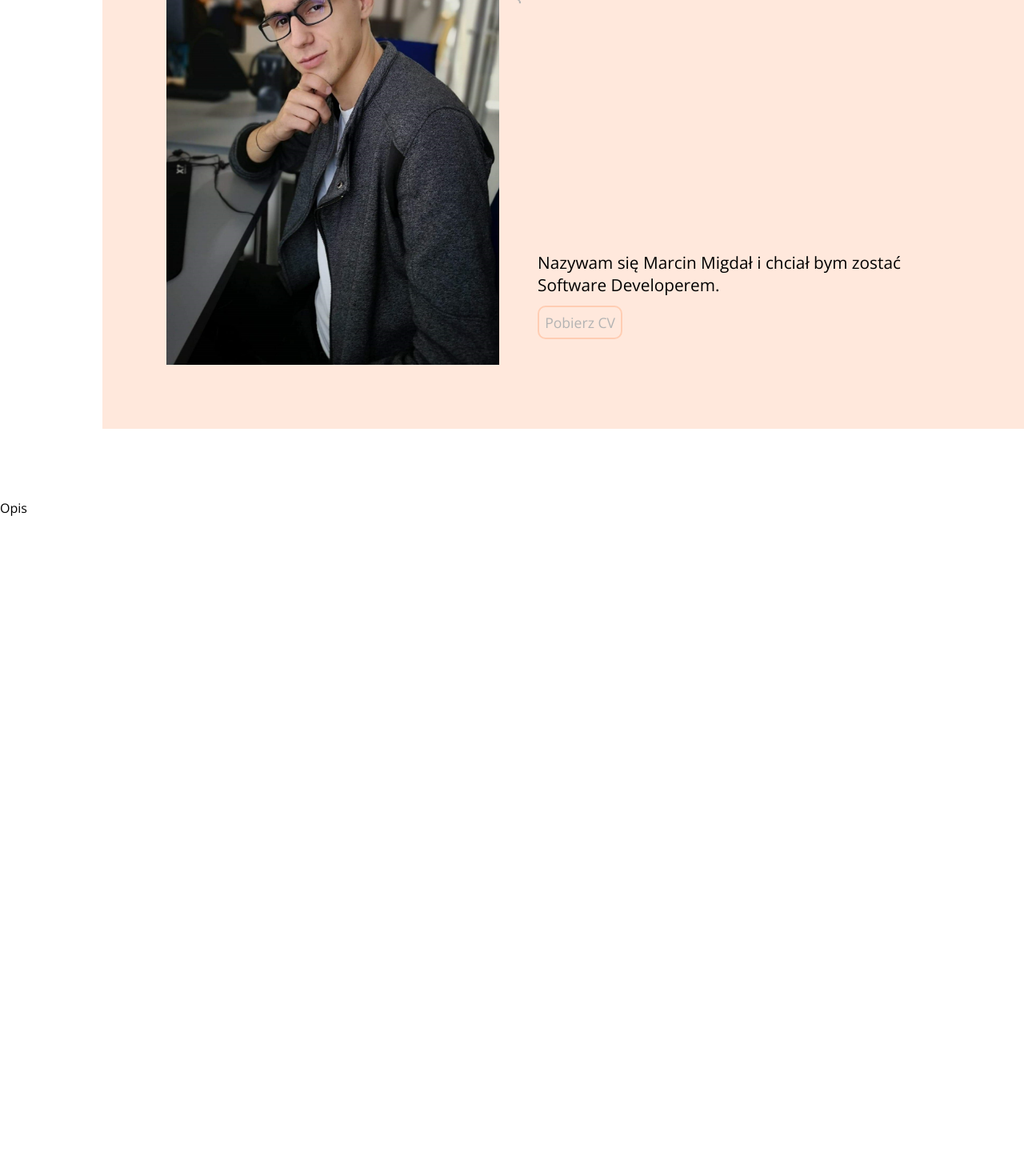
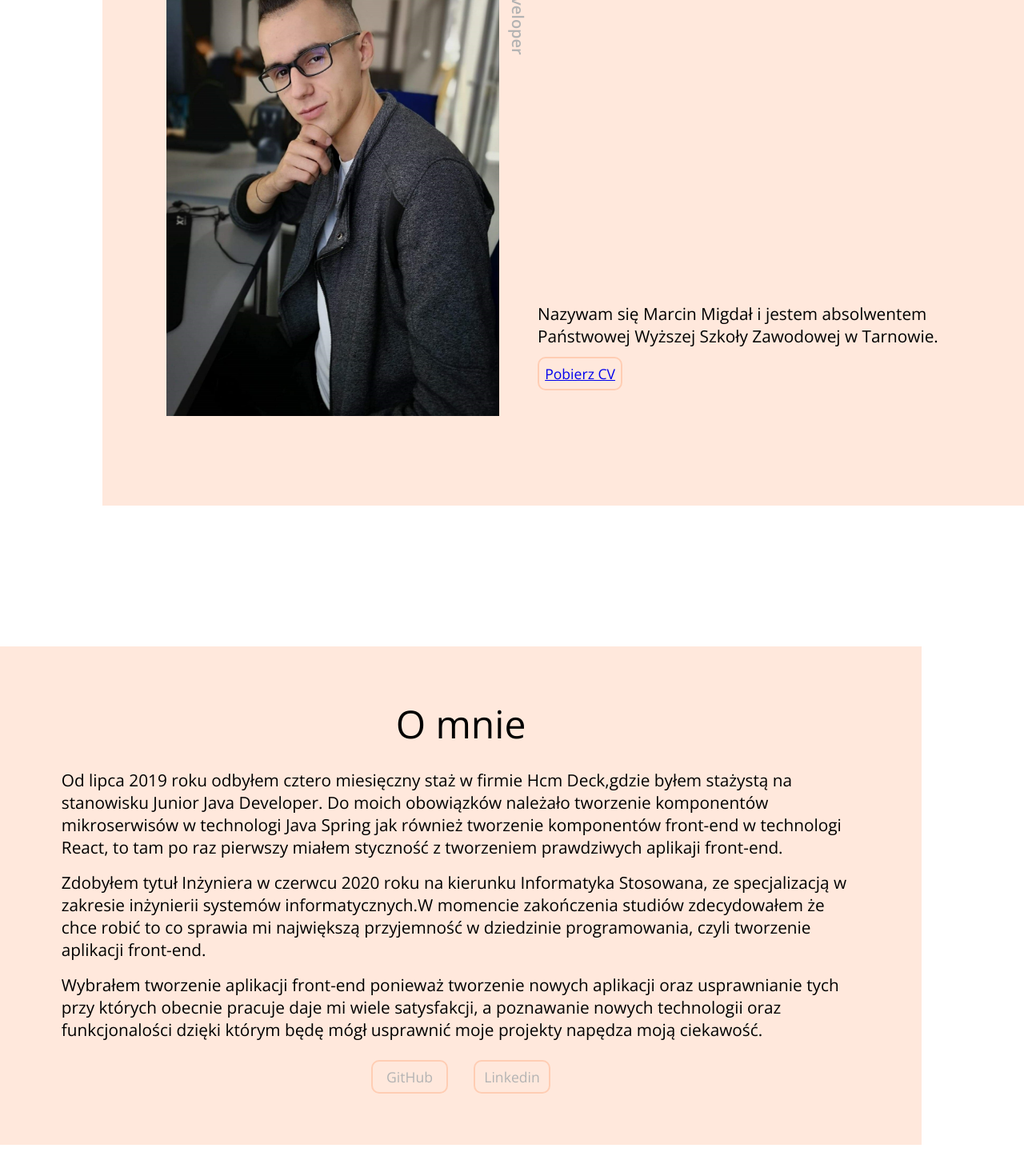
Before and after one commit to Marcin-Migdal/Portfolio, a React (Create React App) app: page / in a window 1280 px wide. Shown: the part 476-1946 px from the top of the page at 80% size. Before the commit the page ends 1122 px from the top, so only its background shows below. Built offline with nearby package versions, Linux system fonts and the light colour scheme.

Commit message:
added AboutMe section

```diff
--- a/src/App.js
+++ b/src/App.js
@@ -1,16 +1,17 @@
+import React, { useRef } from 'react'
 import './App.css';
 import AboutMe from './components/AboutMe/AboutMe';
 import Home from './components/Home/Home';
 import NavBar from './components/NavBar/NavBar';
 
-function App() {
+export default function App() {
+  const refArray = useRef([]);
+
   return (
     <>
-      <NavBar />
+      <NavBar refArray={refArray} />
       <Home />
-      <AboutMe />
+      <AboutMe refArray={refArray} />
     </>
   );
 }
-
-export default App;
--- a/src/components/AboutMe/AboutMe.js
+++ b/src/components/AboutMe/AboutMe.js
@@ -1,9 +1,37 @@
 import React from 'react'
+import styles from './AboutMe.module.css'
 
-export default function AboutMe() {
+export default function AboutMe({ refArray }) {
   return (
-    <div>
-      Opis
+    <div ref={el => refArray.current[0] = el} className={styles.container}>
+      <p className={styles.title}>O mnie</p>
+      <span className={styles.description}>
+        Od lipca 2019 roku odbyłem cztero miesięczny staż w firmie Hcm Deck,<br className={styles.breakLine} />
+        gdzie byłem stażystą na stanowisku Junior Java Developer.
+        Do moich obowiązków należało tworzenie komponentów mikroserwisów w technologi
+        Java Spring jak również tworzenie komponentów front-end w technologi React,
+        to tam po raz pierwszy miałem styczność z tworzeniem prawdziwych aplikaji <br className={styles.breakLine} />
+        front-end.
+      </span>
+      <br />
+      <span className={styles.description}>
+        Zdobyłem tytuł Inżyniera w czerwcu 2020 roku na kierunku Informatyka Stosowana, ze specjalizacją w zakresie inżynierii systemów informatycznych.<br className={styles.breakLine} />
+        W momencie zakończenia studiów zdecydowałem że chce robić to co sprawia mi największą przyjemność w dziedzinie programowania, czyli tworzenie aplikacji front-end.
+      </span>
+      <span className={styles.description}>
+        Wybrałem tworzenie aplikacji <br className={styles.breakLine} /> front-end ponieważ tworzenie nowych aplikacji
+        oraz usprawnianie tych przy których obecnie pracuje daje mi wiele satysfakcji,
+        a poznawanie nowych technologii oraz funkcjonalości dzięki którym będę mógł
+        usprawnić moje projekty napędza moją ciekawość.
+      </span>
+      <div className={styles.buttonContainer}>
+        <button className={styles.button}>
+          <a className={styles.buttonText} href="https://github.com/Marcin-Migdal?tab=repositories">GitHub</a>
+        </button>
+        <button className={styles.button}>
+          <a className={styles.buttonText} href="https://www.linkedin.com/in/marcin-migdał-1320881b3">Linkedin</a>
+        </button>
+      </div>
     </div>
   )
 }
--- a/src/components/AboutMe/AboutMe.module.css
+++ b/src/components/AboutMe/AboutMe.module.css
@@ -0,0 +1,95 @@
+.container {
+  width: calc(100% - 1.25rem);
+  margin-bottom: 18vh;
+  padding: 2.5rem 1.25rem;
+  background-color: #ffe8dc;
+}
+
+.title {
+  width: 100%;
+  text-align: center;
+  font-size: 2.25rem;
+}
+
+.description {
+  display: inline-block;
+  font-size: 1rem;
+  margin-top: 1rem;
+}
+
+.description:nth-of-type(1){
+  margin-top: 1.5rem;
+}
+
+.buttonContainer {
+  display: flex;
+  justify-content: space-evenly;
+  width: 100%;
+  margin-top: 1.5rem;
+}
+
+.button {
+  display: block;
+  outline: none;
+  padding: 0.35rem;
+  font-size: 1rem;
+  color: #b3b3b3;
+  border: solid 2px #ffcdb3;
+  border-radius: 10px;
+  background-color: #ffe8dc;
+  transition: 1s;
+}
+
+.button:active {
+  color: #ffffff;
+  border: solid 2px #ffffff;
+  background-color: #ffd5c0;
+  transition: 0.2s;
+}
+
+.buttonText {
+  text-decoration: none;
+  color: inherit;
+}
+
+@media only screen and (min-width: 600px) {
+  .container {
+    padding: 4rem 6vw;
+    margin-bottom: 22vh;
+    width: calc(100% - (100% - 1024px)/2);
+  }
+  .title {
+    font-size: 3rem;
+  }
+  .description {
+    font-size: 1.3rem;
+  }
+  .description:nth-of-type(1){
+    margin-top: 1.5rem;
+  }
+
+  .buttonContainer {
+    justify-content: center;
+  }
+
+  .button {
+    width: 6rem;
+    padding: 0.45rem;
+    margin: 0 1rem;
+    font-size: 1.1rem;
+  }
+  .downloadButton:hover {
+    display: block;
+    color: #ffffff;
+    border: solid 2px #ffffff;
+    background-color: #ffd5c0;
+    transition: 0.6s;
+  }
+  .downloadButton:active {
+    background-color: #ffbb99;
+    transition: 0.3s;
+  }
+  .breakLine{
+    display: none;
+  }
+}
--- a/src/components/Home/Home.js
+++ b/src/components/Home/Home.js
@@ -1,23 +1,24 @@
 import React from 'react'
 import image from '../../images/portfolio.jpg'
 import styles from './Home.module.css'
+import cv from '../../CvFile/cv.pdf'
 
 export default function Home() {
   return (
     <div className={styles.container}>
-      <div className={styles.homeContainer}>
       <p className={styles.name}>Marcin Migdał</p>
       <div className={styles.contentContainer}>
         <img className={styles.image} src={image} alt="img" />
         <p className={styles.imageText}>Soft­ware Developer</p>
         <div className={styles.subContentContainer}>
           <p className={styles.description}>
-              Nazywam się Marcin Migdał i chciał bym zostać Soft­ware Developerem.
+            Nazywam się Marcin Migdał i jestem absolwentem Państwowej Wyższej Szkoły Zawodowej w Tarnowie.
           </p>
           <button className={styles.downloadButton}>
+            <a href="../../CvFile/cv.pdf" download>
               Pobierz CV
+            </a>
           </button>
-          </div>
         </div>
       </div>
     </div>
--- a/src/components/Home/Home.module.css
+++ b/src/components/Home/Home.module.css
@@ -1,19 +1,15 @@
 .container {
-  display: flex;
-  justify-content: flex-end;
-}
-
-.homeContainer {
-  margin: 9vh 0;
+  margin: 9vh 0 18vh 1.25rem;
   width: calc(100% - 1.25rem);
   background-color: #ffe8dc;
+  padding: 2rem 0;
 }
 
 .contentContainer {
   width: fit-content;
   margin: 0 1.25rem;
+  margin-top: 2rem;
   position: relative;
-  padding-bottom: 4vh;
 }
 
 .image {
@@ -25,12 +21,10 @@
   width: 40vw;
   font-size: 2.5rem;
   margin-left: -1rem;
-  padding: 2rem 0;
 }
 
 .imageText {
-  padding: 0.4rem 0;
-  margin-bottom: 2.75rem;
+  margin-bottom: 3rem;
   font-weight: 600;
   color: #b3b3b3;
 }
@@ -61,14 +55,15 @@
 }
 
 @media only screen and (min-width: 600px) {
-  .homeContainer {
-    margin: 11vh 0;
+  .container {
+    margin: 11vh 0 22vh 0;
+    margin-left: calc((100% - 1024px)/2);
     width: calc(100% - (100% - 1024px)/2);
   }
   .contentContainer {
     display: flex;
     align-items: flex-end;
-    margin: 0 0 0 5rem;
+    margin-left: 5rem;
     padding-bottom: 5rem;
   }
   .image {
@@ -94,7 +89,7 @@
     margin: 0 0 2rem 3rem;
   }
   .description {
-    width: 30rem;
+    width: 35rem;
     font-size: 1.3rem;
   }
   .downloadButton {
@@ -109,9 +104,6 @@
     transition: 0.6s;
   }
   .downloadButton:active {
-    display: block;
-    color: #ffffff;
-    border: solid 2px #ffffff;
     background-color: #ffbb99;
     transition: 0.3s;
   }
--- a/src/components/NavBar/NavBar.js
+++ b/src/components/NavBar/NavBar.js
@@ -1,13 +1,12 @@
 import React, { useEffect, useState } from 'react'
 import styles from './NavBar.module.css'
 
-export default function NavBar() {
+export default function NavBar({ refArray }) {
   const [toggle, toggleOverlay] = useState(false);
   const [navbar, toggleNavBar] = useState(false);
 
   useEffect(() => {
     handleSrcoll()
-
     window.addEventListener('scroll', handleSrcoll)
     return () => {
       window.removeEventListener('scroll', handleSrcoll)
@@ -26,28 +25,33 @@ export default function NavBar() {
     toggleOverlay(!toggle)
   }
 
+  const scroolTo = (ref) => {
+    toggle && toggleOverlay(false)
+    ref.scrollIntoView({ behavior: 'smooth', block: 'center' })
+  }
+
   const NavBarList = ({ style }) => {
     return (
       <ul className={style}>
         <li>
-          <p className={styles.navBarSectionText}>
+          <p className={styles.navBarSectionText} onClick={() => scroolTo(refArray.current[0])}>
             O mnie
-        </p>
+          </p>
         </li>
         <li>
-          <p className={styles.navBarSectionText}>
+          <p className={styles.navBarSectionText} onClick={() => scroolTo(refArray.current[1])}>
             Technologie
-        </p>
+          </p>
         </li>
         <li>
-          <p className={styles.navBarSectionText}>
+          <p className={styles.navBarSectionText} onClick={() => scroolTo(refArray.current[2])}>
             Projekty
-        </p>
+          </p>
         </li>
         <li>
-          <p className={styles.navBarSectionText}>
+          <p className={styles.navBarSectionText} onClick={() => scroolTo(refArray.current[3])}>
             Kontakt
-        </p>
+          </p>
         </li>
       </ul>
     )
--- a/src/components/NavBar/NavBar.module.css
+++ b/src/components/NavBar/NavBar.module.css
@@ -76,6 +76,7 @@
     position: fixed;
     top: 0;
     transition: 0.4s;
+    z-index: 2;
   }
   .navBar.active {
     height: 6vh;
```
Also changed, not shown: 1 other file (tests, documents, lock files or other folders). Lines whose indentation alone changed are shown as unchanged.
